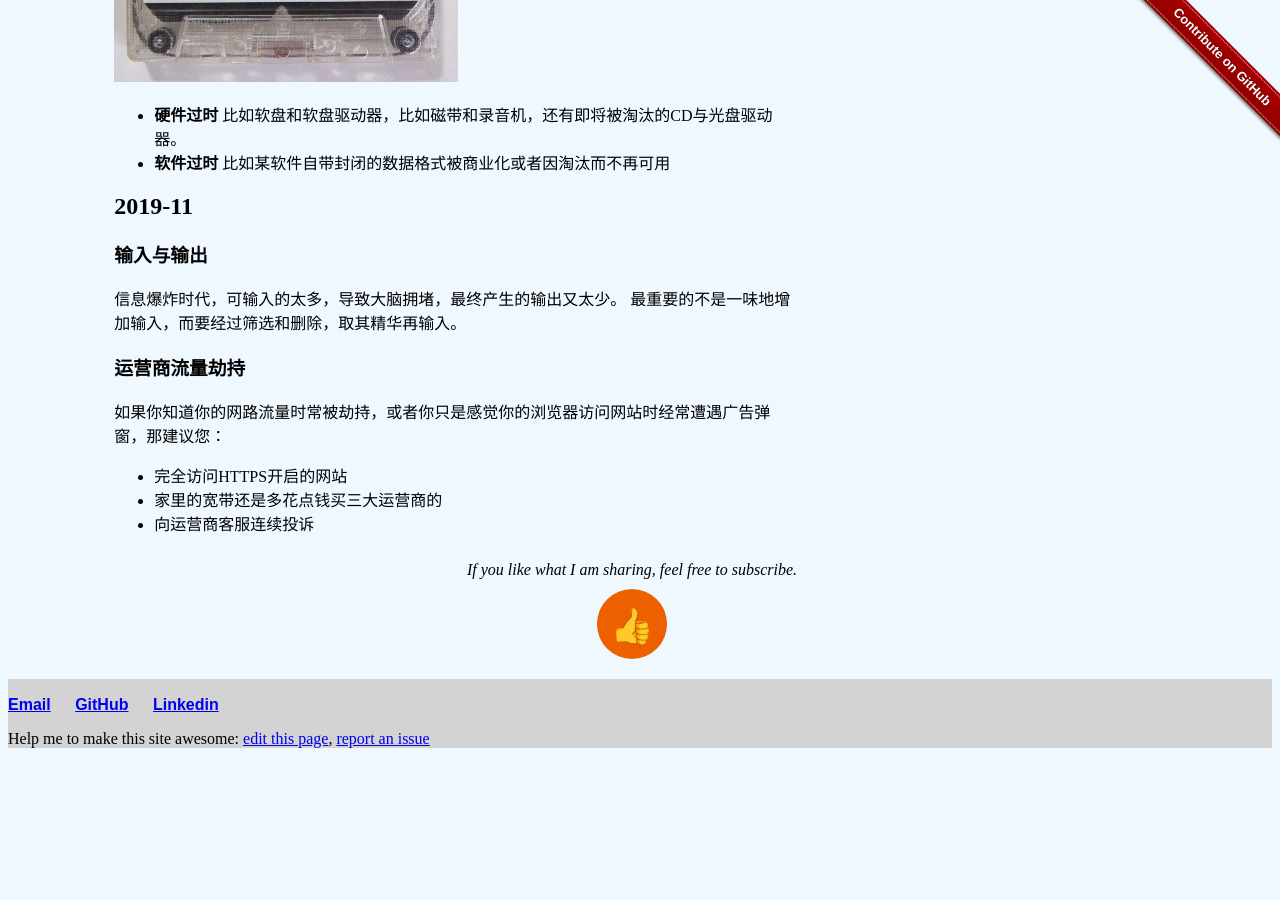
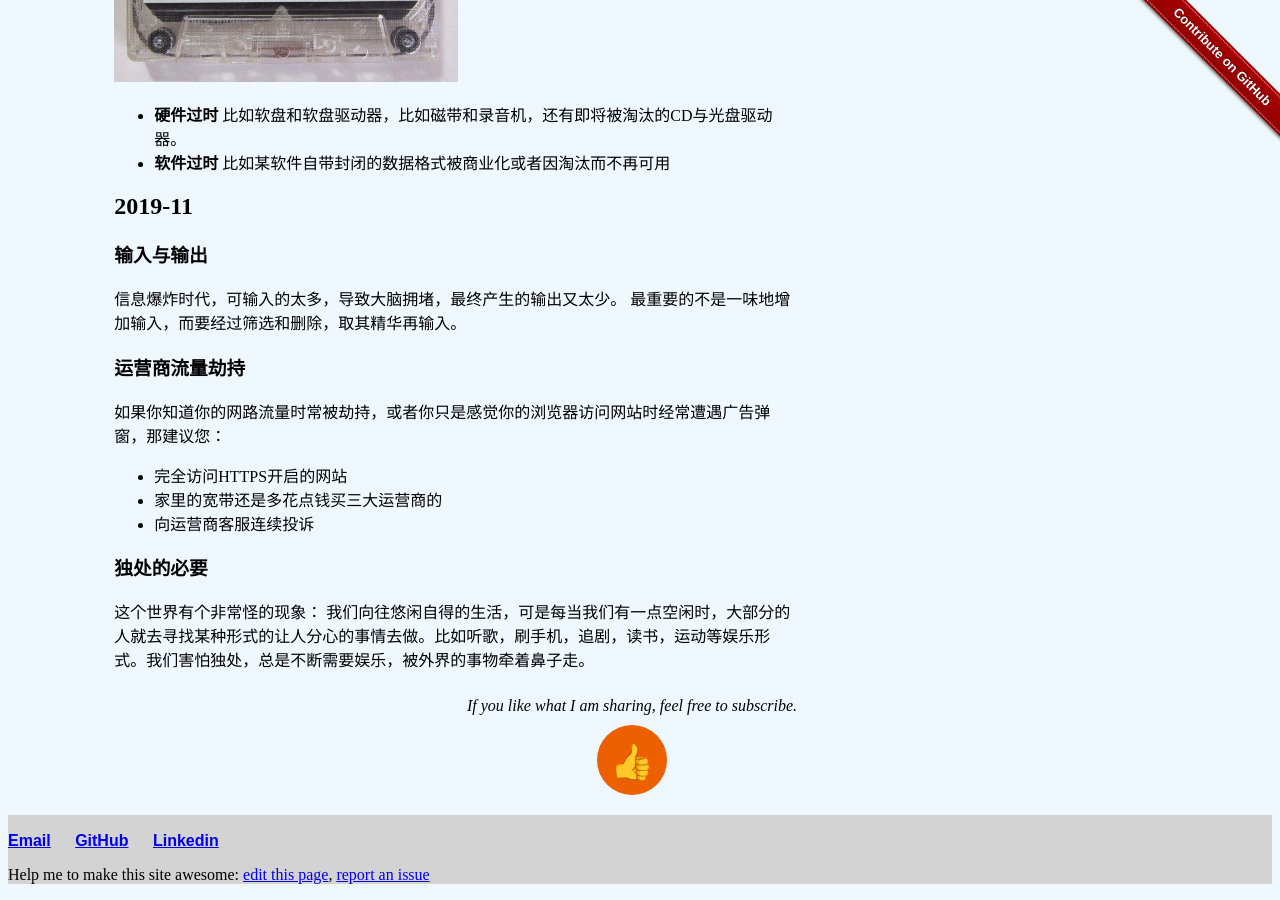
Before and after one commit to liuning0820/liuning0820.github.io, a Jekyll site: the page built from _posts/2019-07-27-mindset-2019.md, in a window 1280 px wide and 900 px high, scrolled down 8283 px. Built offline with Jekyll 4.4.1, drawn with Linux system fonts in a browser that asks for light colours; comment, search, counter and statistics services are not loaded; before the commit the page ends 9047 px from its top, so only the background shows below that.

Commit message:
Update Nov mindset

```diff
--- a/_posts/2019-07-27-mindset-2019.md
+++ b/_posts/2019-07-27-mindset-2019.md
@@ -251,3 +251,7 @@ Table Of Context:
 - 完全访问HTTPS开启的网站
 - 家里的宽带还是多花点钱买三大运营商的
 - 向运营商客服连续投诉
+
+### 独处的必要
+
+这个世界有个非常怪的现象： 我们向往悠闲自得的生活，可是每当我们有一点空闲时，大部分的人就去寻找某种形式的让人分心的事情去做。比如听歌，刷手机，追剧，读书，运动等娱乐形式。我们害怕独处，总是不断需要娱乐，被外界的事物牵着鼻子走。
```
